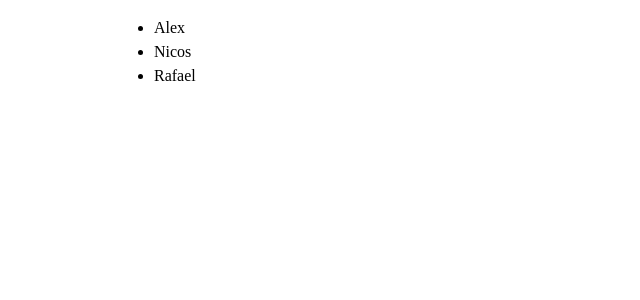
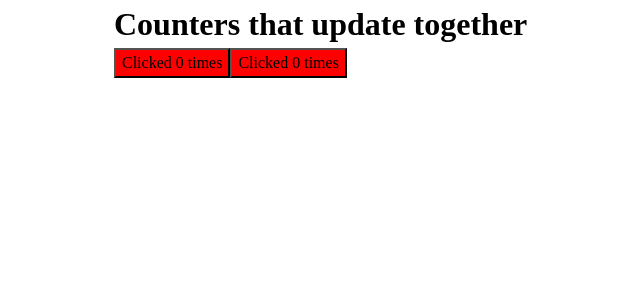
Before and after one commit to alekspanteli/create-react-app-beta, a React (Create React App) app: page / in a window 1280 px wide. Shown: the top 300 px of the page, without its empty margins (226-866 px from the left). Built offline with nearby package versions, Linux system fonts and the light colour scheme.

Commit message:
last changes

```diff
--- a/src/App.js
+++ b/src/App.js
@@ -1,16 +1,24 @@
-// import * as css from "./scss/index.module.scss";
 import "./scss/index.scss";
-// import UserName from "./images/user.png";
-import Records from "./data.json";
+import { useState } from "react";
+
+const MyButton = ({ count, onClick }) => {
+  return (
+    <button onClick={onClick} className="button">
+      Clicked {count} times
+    </button>
+  );
+};
 
 const App = () => {
+  const [count, setCount] = useState(0);
+  function handleClick() {
+    setCount(count + 1);
+  }
   return (
     <div className="container">
-      <ul>
-        {Records.map((product) => (
-          <li key={product.id}>{product.title}</li>
-        ))}
-      </ul>
+      <h1>Counters that update together</h1>
+      <MyButton count={count} onClick={handleClick} />
+      <MyButton count={count} onClick={handleClick} />
     </div>
   );
 };
--- a/src/data.json
+++ b/src/data.json
@@ -1,14 +1,17 @@
 [
     {
-        "title": "Alex",
-        "id": 1
+        "product": "Apple",
+        "id": 1,
+        "isFruit": false
     },
     {
-        "title": "Nicos",
-        "id": 2
+        "product": "Orange",
+        "id": 2,
+        "isFruit": false
     },
     {
-        "title": "Rafael",
-        "id": 3
+        "product": "Kiwi",
+        "id": 3,
+        "isFruit": true
     }
 ]
```
Also changed, not shown: src/Test.js (+83 -0 lines).
